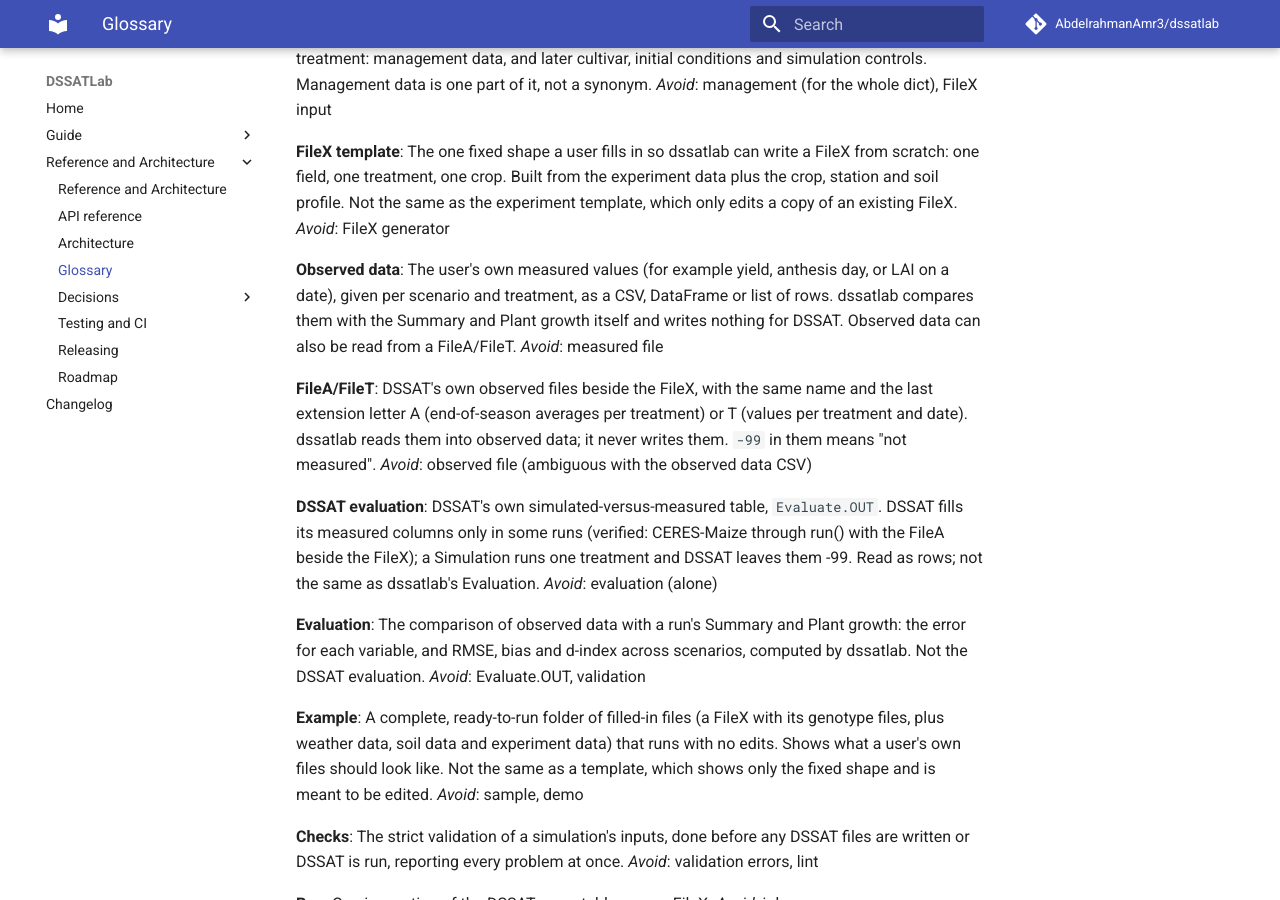
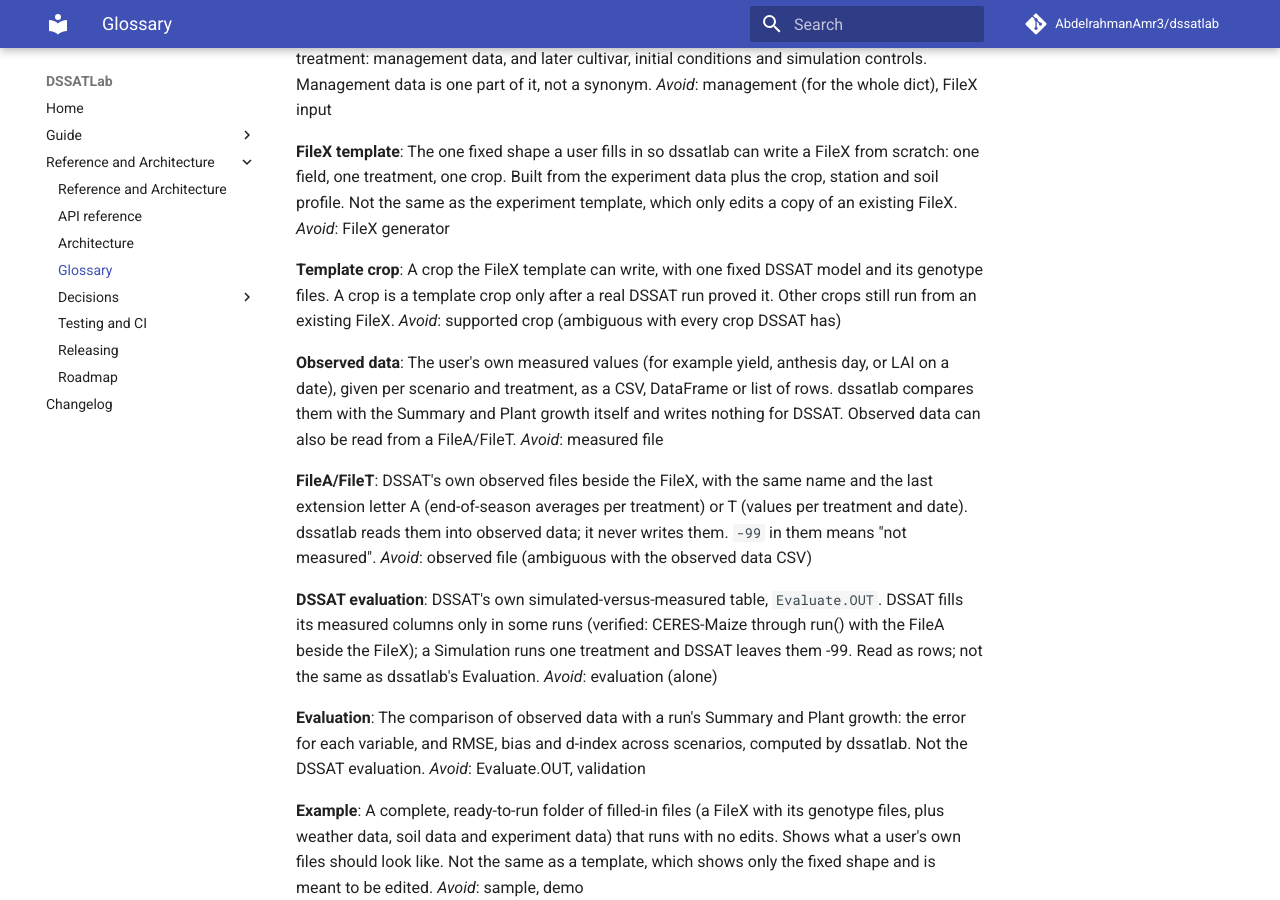
Before and after one commit to AbdelrahmanAmr3/dssatlab, an MkDocs documentation site: the page built from docs/reference/glossary.md, in a window 1280 px wide and 900 px high, scrolled down 1858 px. Built offline with MkDocs 1.6.1 and Material for MkDocs 9.7.7, drawn with Linux system fonts in a browser that asks for light colours; comment, search, counter and statistics services are not loaded.

Commit message:
v0.10: CONTEXT term Template crop; ADR 0009
Co-Authored-By: Claude Opus 5.5 <noreply@anthropic.com>

```diff
--- a/CONTEXT.md
+++ b/CONTEXT.md
@@ -120,6 +120,11 @@ treatment, one crop. Built from the experiment data plus the crop, station and s
 Not the same as the experiment template, which only edits a copy of an existing FileX.
 _Avoid_: FileX generator
 
+**Template crop**:
+A crop the FileX template can write, with one fixed DSSAT model and its genotype files. A crop is
+a template crop only after a real DSSAT run proved it. Other crops still run from an existing FileX.
+_Avoid_: supported crop (ambiguous with every crop DSSAT has)
+
 **Observed data**:
 The user's own measured values (for example yield, anthesis day, or LAI on a date), given per
 scenario and treatment, as a CSV, DataFrame or list of rows. dssatlab compares them with the
```
Also changed, not shown: docs/adr/0009-ten-template-crops-and-listing.md (added, +33 -0 lines).
